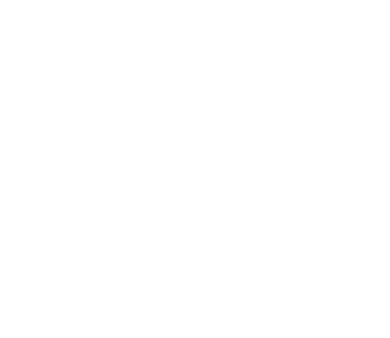
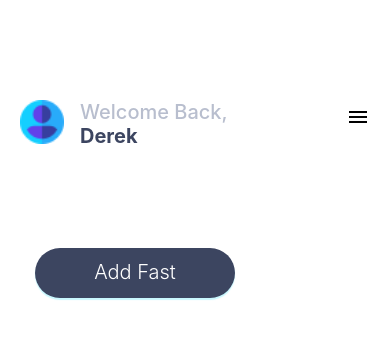
Before and after one commit to derekdyer0309/Faster, a React Native app: screen / in a window 390 px wide. Shown: the top 338 px of the page. Built offline with nearby package versions, Linux system fonts and the light colour scheme.

Commit message:
added an avatar, welcome, hamburger, and styled button

```diff
--- a/App.js
+++ b/App.js
@@ -1,14 +1,35 @@
-import { StatusBar } from 'expo-status-bar';
-import React, { useState } from 'react';
-import { StyleSheet, Text, View, Button } from 'react-native';
-import FastInput from './components/FastInput';
-import FastList from './components/FastList';
+import React, { useState } from "react";
+import { View } from "react-native";
+
+import FastInput from "./components/FastInput";
+import FastList from "./components/FastList";
+import AppTitle from "./components/Title";
+import UserName from "./components/Name";
+
+import { MaterialIcons } from '@expo/vector-icons';
+
+import {
+  Container,
+  TitleBar,
+  Avatar } from "./styles/ContainerStyles";
 
 export default function App() {
   return (
     <View>
-      <FastInput text="Add Fast" backgroundColor="#C0C0C0"/>
-      <FastList/>
+      <Container>
+        <TitleBar>
+          <Avatar source={require('./assets/images/user.png')}/>
+          <AppTitle text="Welcome Back,"/>
+          <UserName text="Derek"/>
+          <MaterialIcons name="menu" size={24} color="black" style={{position: 'absolute', right:20, top: 5}}/>
+        </TitleBar>
+        <FastInput
+          text="Add Fast"
+          textColor="#ffffff"
+          backgroundColor="#3c4560"
+        />
+        {/* <FastList /> */}
+      </Container>
     </View>
   );
 }
--- a/components/FastInput.js
+++ b/components/FastInput.js
@@ -1,15 +1,16 @@
 import React from "react";
-import { TextInput, View, ImagePropTypes } from "react-native";
+import { View } from "react-native";
 import { ButtonText, ButtonContainer } from "../styles/ButtonStyles";
 
 export default function FastInput(props) {
+    return (
         <View>
-    <TextInput />
         <ButtonContainer
           onPress={() => alert("Hi")}
           backgroundColor={props.backgroundColor}
         >
           <ButtonText textColor={props.textColor}>{props.text}</ButtonText>
         </ButtonContainer>
-  </View>;
+      </View>
+    )
 }
--- a/components/FastList.js
+++ b/components/FastList.js
@@ -2,7 +2,9 @@
 import { TextInput, View, Text } from 'react-native';
 
 export default function FastInput() {
+    return (
     <View>
         <Text>List will go here</Text>
     </View>
+    )
 }
--- /dev/null
+++ b/components/Name.js
@@ -0,0 +1,9 @@
+import React from "react";
+import { View } from "react-native";
+import { NameText } from "../styles/ContainerStyles";
+
+export default function UserName(props) {
+  return (
+      <NameText>{props.text}</NameText>
+  );
+}
--- /dev/null
+++ b/components/Title.js
@@ -0,0 +1,9 @@
+import React from "react";
+import { View } from "react-native";
+import { TitleText } from "../styles/ContainerStyles";
+
+export default function AppTitle(props) {
+  return (
+      <TitleText>{props.text}</TitleText>
+  )
+}
--- a/styles/ButtonStyles.js
+++ b/styles/ButtonStyles.js
@@ -3,13 +3,17 @@
 export const ButtonText = styled.Text `
     color: ${props => props.textColor};
     text-align: center;
+    font-size: 20px;
+    font-weight: 300;
 `;
 
 export const ButtonContainer = styled.TouchableOpacity `
-    flex: 1;
-    width: 100px;
-    height: 40px;
+    margin-top: 100px;
+    margin-left: 35px;
+    width: 200px;
+    height: 50px;
     padding: 12px;
+    border-radius: 35px;
     background-color: ${props => props.backgroundColor};
-    box-shadow: 0px 2px 1px rgba(211,211,211, 0.25);
+    box-shadow: 0px 2px 1px rgba(35, 225, 250, 0.25);
 `;
--- /dev/null
+++ b/styles/ContainerStyles.js
@@ -0,0 +1,35 @@
+import styled from 'styled-components/native';
+
+
+export const Container = styled.View`
+	flex: 1;
+`;
+
+export const TitleBar = styled.View`
+	width: 100%;
+	margin-top: 100px;
+	padding-left: 80px;
+`;
+
+
+
+export const NameText = styled.Text`
+	font-size: 20px;
+	color: #3c4560;
+	font-weight: bold;
+`;
+
+export const TitleText = styled.Text`
+	font-size: 20px;
+	font-weight: 500;
+	color: #b8bece;
+`;
+
+export const Avatar = styled.Image`
+	width: 44px;
+	height: 44px;
+	margin-left: 20px;
+	position: absolute;
+	top: 0;
+	left: 0;
+`;
```
Also changed, not shown: assets/images/user.png (added), components/TitleBar.js (added), 1 other file (tests, documents, lock files or other folders). Lines whose indentation alone changed are shown as unchanged.
